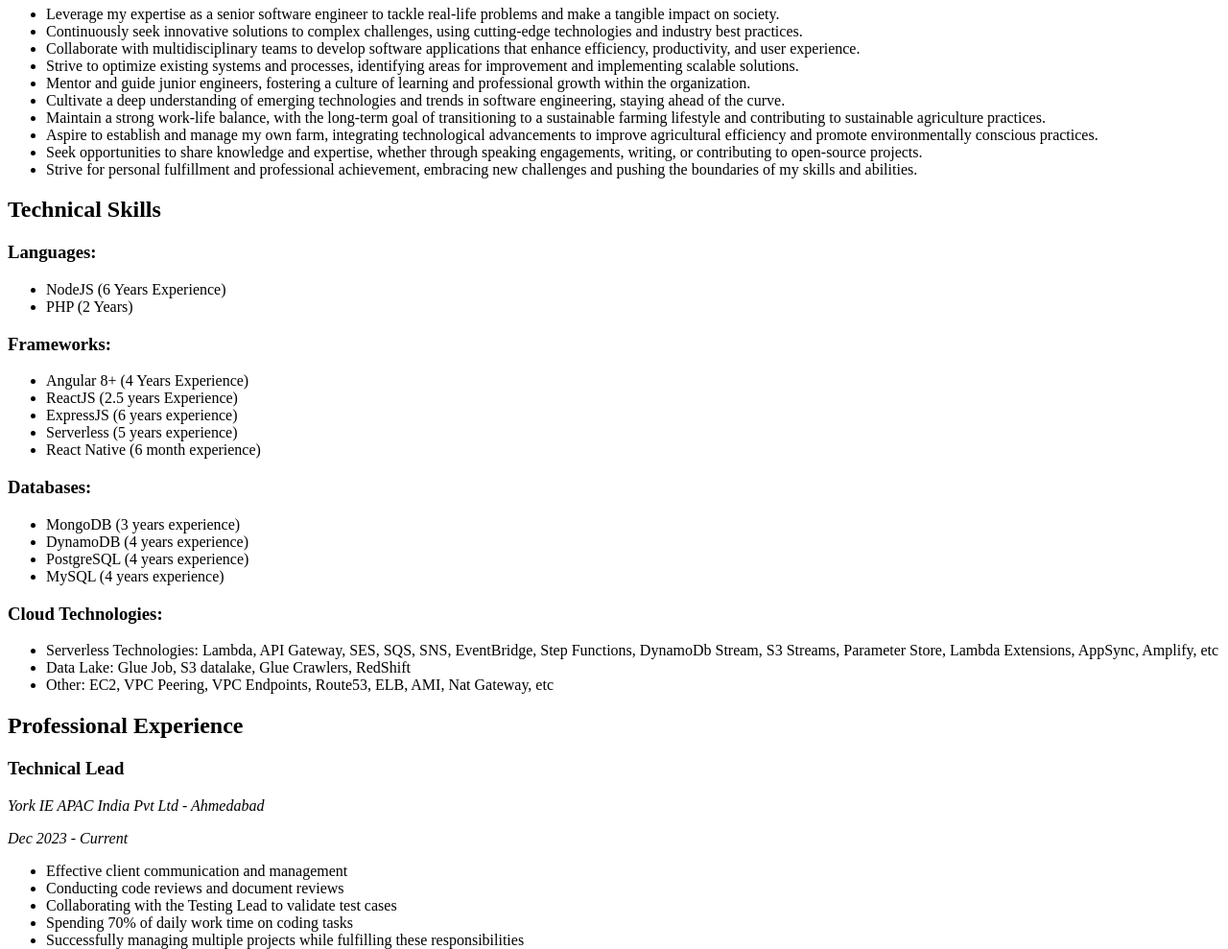
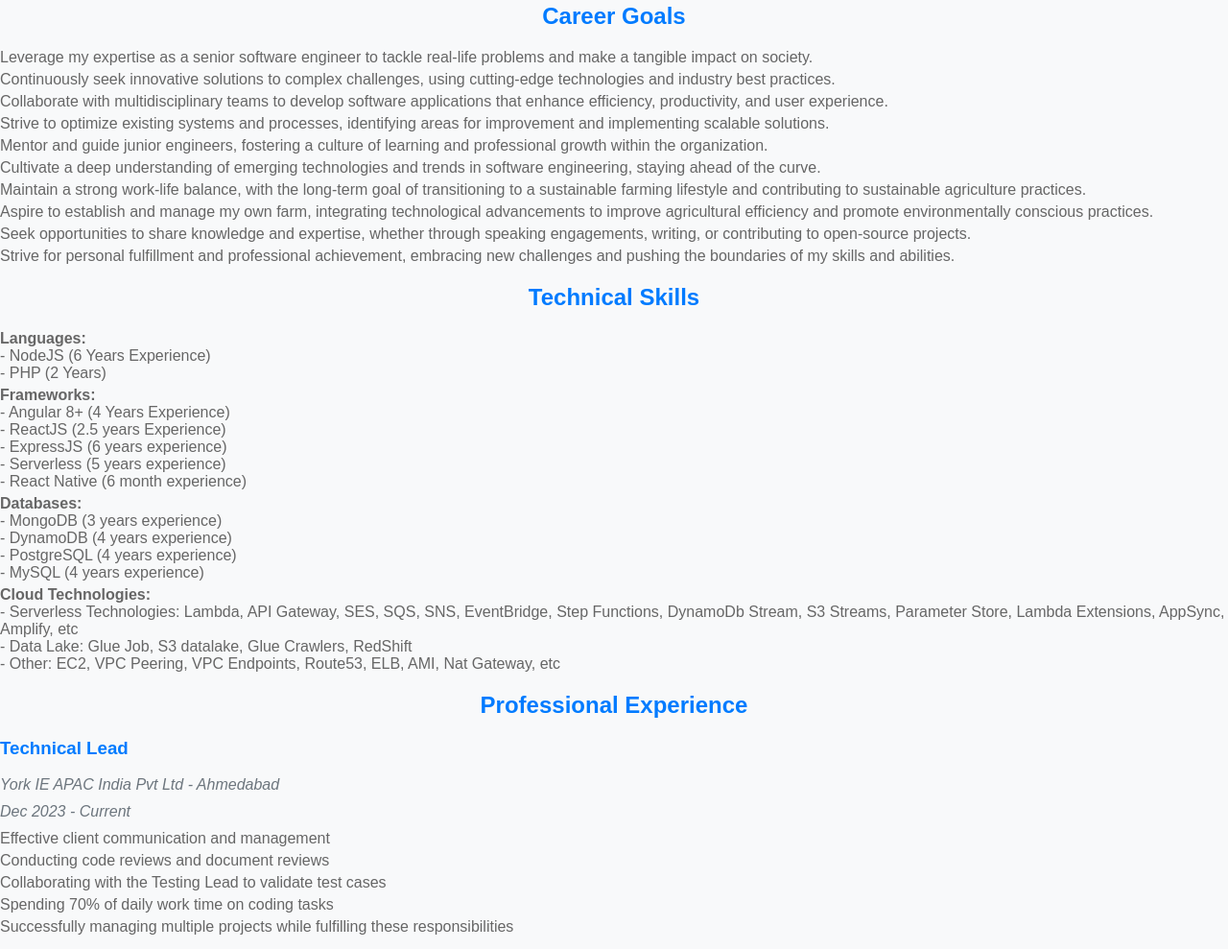
Before and after one commit to sunil-personal-full-stack/resume, a plain HTML site: page index.html in a window 1280 px wide. Shown: the part 568-1557 px from the top of the page at 96% size. Drawn offline with Linux system fonts and the light colour scheme.

Commit message:
Update index.html

```diff
--- a/index.html
+++ b/index.html
@@ -4,6 +4,58 @@
     <meta charset="UTF-8">
     <meta name="viewport" content="width=device-width, initial-scale=1.0">
     <title>Sunil Prajapati - Resume</title>
+
+    <!-- Facebook Meta Tags -->
+    <meta property="og:title" content="Sunil Prajapati - Resume">
+    <meta property="og:description" content="Senior Full-Stack Engineer with 9+ Years of Experience">
+    <meta property="og:image" content="https://example.com/your-image.jpg">
+    <meta property="og:url" content="https://example.com/sunil-prajapati-resume">
+    <meta property="og:type" content="website">
+
+    <!-- Twitter Meta Tags -->
+    <meta name="twitter:card" content="summary_large_image">
+    <meta name="twitter:title" content="Sunil Prajapati - Resume">
+    <meta name="twitter:description" content="Senior Full-Stack Engineer with 9+ Years of Experience">
+    <meta name="twitter:image" content="https://example.com/your-image.jpg">
+
+    <style>
+        body {
+            font-family: Arial, sans-serif;
+            background-color: #f8f9fa;
+            color: #333;
+            text-align: center;
+            margin: 0;
+            padding: 0;
+        }
+
+        h1, h2, h3 {
+            color: #007bff;
+        }
+
+        h1 {
+            margin-top: 20px;
+        }
+
+        p, ul {
+            color: #666;
+            margin: 10px 0;
+        }
+
+        ul {
+            list-style-type: none;
+            padding-left: 0;
+        }
+
+        ul li {
+            text-align: left;
+            margin-bottom: 5px;
+        }
+
+        em {
+            font-style: italic;
+            color: #6c757d;
+        }
+    </style>
 </head>
 <body>
     <h1>Sunil Prajapati</h1>
@@ -38,39 +90,30 @@
     </ul>
 
     <h2>Technical Skills</h2>
-    <h3>Languages:</h3>
     <ul>
-        <li>NodeJS (6 Years Experience)</li>
-        <li>PHP (2 Years)</li>
-    </ul>
-
-    <h3>Frameworks:</h3>
-    <ul>
-        <li>Angular 8+ (4 Years Experience)</li>
-        <li>ReactJS (2.5 years Experience)</li>
-        <li>ExpressJS (6 years experience)</li>
-        <li>Serverless (5 years experience)</li>
-        <li>React Native (6 month experience)</li>
-    </ul>
-
-    <h3>Databases:</h3>
-    <ul>
-        <li>MongoDB (3 years experience)</li>
-        <li>DynamoDB (4 years experience)</li>
-        <li>PostgreSQL (4 years experience)</li>
-        <li>MySQL (4 years experience)</li>
-    </ul>
-
-    <h3>Cloud Technologies:</h3>
-    <ul>
-        <li>Serverless Technologies: Lambda, API Gateway, SES, SQS, SNS, EventBridge, Step Functions, DynamoDb Stream, S3 Streams, Parameter Store, Lambda Extensions, AppSync, Amplify, etc</li>
-        <li>Data Lake: Glue Job, S3 datalake, Glue Crawlers, RedShift</li>
-        <li>Other: EC2, VPC Peering, VPC Endpoints, Route53, ELB, AMI, Nat Gateway, etc</li>
+        <li><strong>Languages:</strong><br>
+            - NodeJS (6 Years Experience)<br>
+            - PHP (2 Years)</li>
+        <li><strong>Frameworks:</strong><br>
+            - Angular 8+ (4 Years Experience)<br>
+            - ReactJS (2.5 years Experience)<br>
+            - ExpressJS (6 years experience)<br>
+            - Serverless (5 years experience)<br>
+            - React Native (6 month experience)</li>
+        <li><strong>Databases:</strong><br>
+            - MongoDB (3 years experience)<br>
+            - DynamoDB (4 years experience)<br>
+            - PostgreSQL (4 years experience)<br>
+            - MySQL (4 years experience)</li>
+        <li><strong>Cloud Technologies:</strong><br>
+            - Serverless Technologies: Lambda, API Gateway, SES, SQS, SNS, EventBridge, Step Functions, DynamoDb Stream, S3 Streams, Parameter Store, Lambda Extensions, AppSync, Amplify, etc<br>
+            - Data Lake: Glue Job, S3 datalake, Glue Crawlers, RedShift<br>
+            - Other: EC2, VPC Peering, VPC Endpoints, Route53, ELB, AMI, Nat Gateway, etc</li>
     </ul>
 
     <h2>Professional Experience</h2>
-
-    <h3>Technical Lead</h3>
+    <ul>
+        <li><h3>Technical Lead</h3>
             <p><em>York IE APAC India Pvt Ltd - Ahmedabad</em></p>
             <p><em>Dec 2023 - Current</em></p>
             <ul>
@@ -80,8 +123,9 @@
                 <li>Spending 70% of daily work time on coding tasks</li>
                 <li>Successfully managing multiple projects while fulfilling these responsibilities</li>
             </ul>
+        </li>
 
-    <h3>Sr. Technical Lead</h3>
+        <li><h3>Sr. Technical Lead</h3>
             <p><em>Solitera Software Pvt Ltd - Gurugram</em></p>
             <p><em>Nov 2022 - Sep 2023</em></p>
             <ul>
@@ -93,8 +137,9 @@
                 <li>Spending 70% of daily work time on coding tasks</li>
                 <li>Successfully managing multiple projects while fulfilling these responsibilities</li>
             </ul>
+        </li>
 
-    <h3>Senior Software Engineer</h3>
+        <li><h3>Senior Software Engineer</h3>
             <p><em>Qacesoft Tech - Ahmedabad</em></p>
             <p><em>May 2019 - Oct 2022</em></p>
             <ul>
@@ -113,8 +158,9 @@
                 <li>Kept up-to-date with the latest industry trends and technologies in React.js, Node.js, and PHP</li>
                 <li>Provided technical guidance and support to junior developers or team members</li>
             </ul>
+        </li>
 
-    <h3>Senior Software Engineer</h3>
+        <li><h3>Senior Software Engineer</h3>
             <p><em>Codewave (Consultant)</em></p>
             <p><em>Feb 2019 - July 2019</em></p>
             <ul>
@@ -125,8 +171,9 @@
                 <li>Provided swagger documentation</li>
                 <li>Deployed backend on AWS Serverless</li>
             </ul>
+        </li>
 
-    <h3>Tech Lead</h3>
+        <li><h3>Tech Lead</h3>
             <p><em>Eternal Web Pvt Ltd - Ahmedabad</em></p>
             <p><em>Jan 2017 - Apr 2019</em></p>
             <ul>
@@ -147,8 +194,9 @@
                 <li>Wrote comprehensive tests to ensure the reliability and stability of the application</li>
                 <li>Kept up-to-date with the latest industry trends and technologies in Angular, AWS Cloud, and Node.js</li>
             </ul>
+        </li>
 
-    <h3>Software Engineer</h3>
+        <li><h3>Software Engineer</h3>
             <p><em>Wittybee Pvt Ltd - Ahmedabad</em></p>
             <p><em>Apr 2015 - Dec 2016</em></p>
             <ul>
@@ -165,6 +213,8 @@
                 <li>Designed algorithms for sharing the load on different nodes of the Redis server</li>
                 <li>Designed an algorithm to find the Redis server node without querying the Redis server</li>
             </ul>
+        </li>
+    </ul>
 
     <h2>Education</h2>
     <ul>
```
Lines whose indentation alone changed are shown as unchanged.
